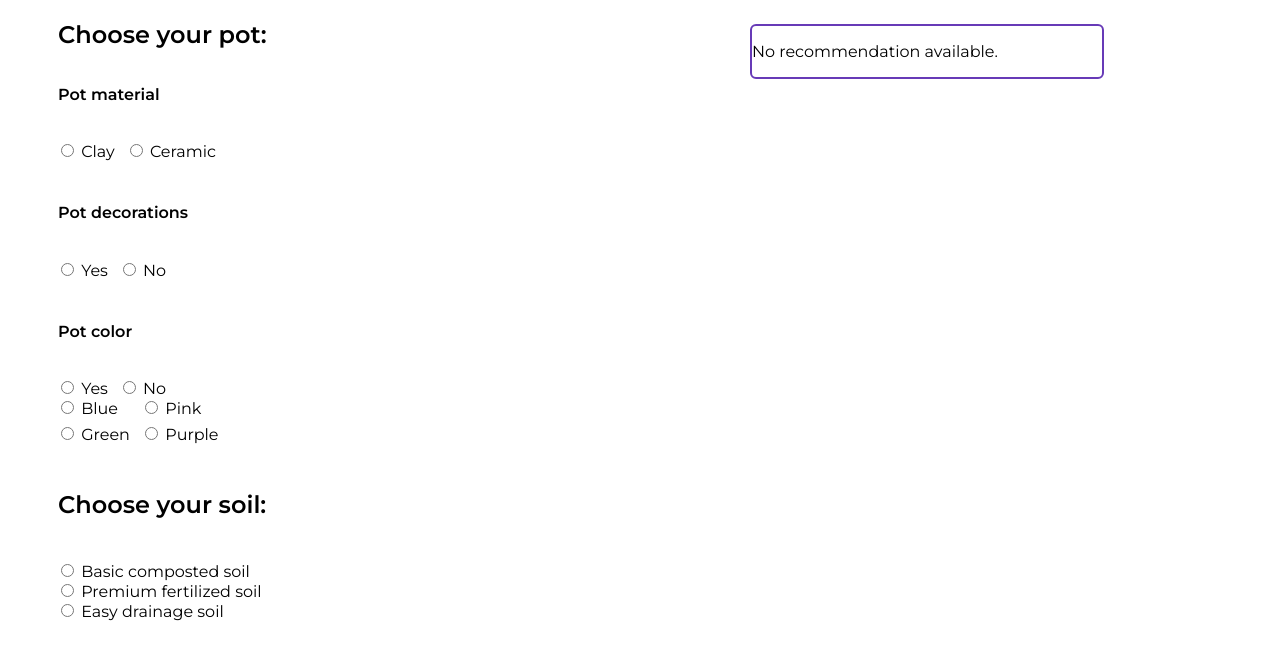
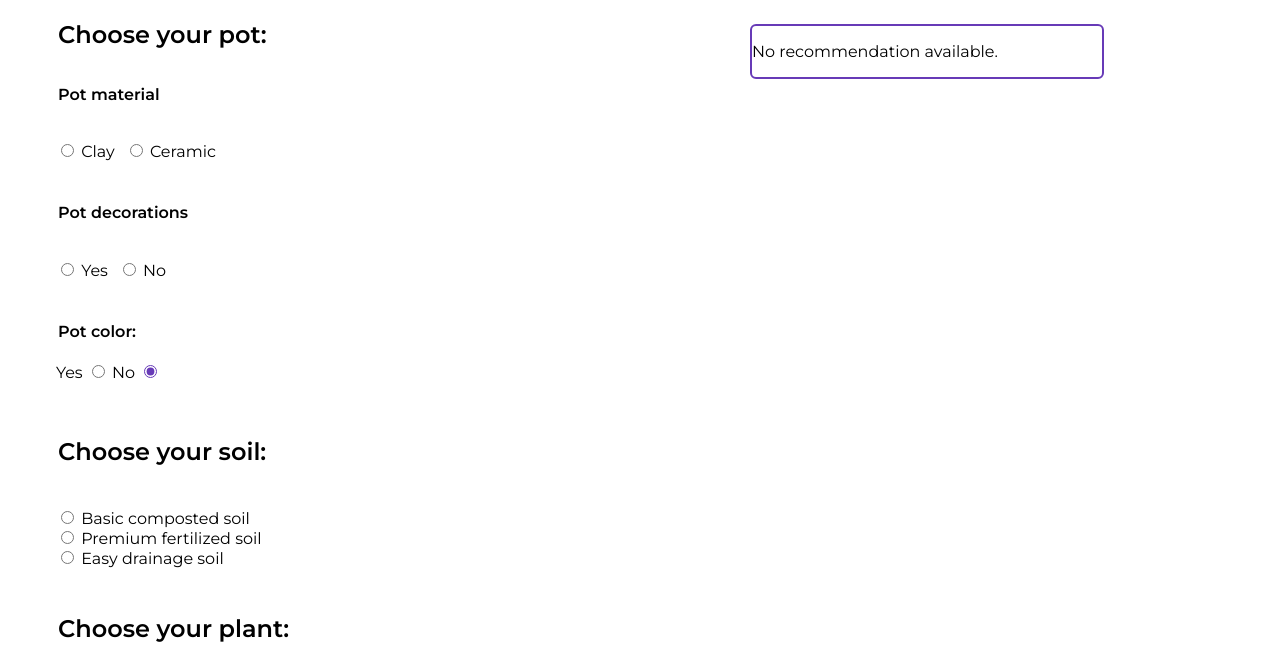
Before and after one commit to ValeriaMuSe/js-plants-site, a website with bundled scripts: page customize-plant.html in a window 1280 px wide. Shown: the part 82-742 px from the top of the page. Built offline with nearby package versions, Linux system fonts and the light colour scheme.

Commit message:
feat(html/js): add some changes

```diff
--- a/customize-plant.html
+++ b/customize-plant.html
@@ -1,5 +1,6 @@
 <!Doctype html>
 <html lang="en">
+
 <head>
   <meta charset="UTF-8" />
   <meta http-equiv="X-UA-Compatible" content="IE=edge" />
@@ -8,11 +9,9 @@
   <link rel="stylesheet" href="styles/styles.css" />
   <link rel="preconnect" href="https://fonts.googleapis.com" />
   <link rel="preconnect" href="https://fonts.gstatic.com" crossorigin />
-    <link
-      href="https://fonts.googleapis.com/css2?family=Montserrat:wght@400;500;600&display=swap"
-      rel="stylesheet"
-    />
+  <link href="https://fonts.googleapis.com/css2?family=Montserrat:wght@400;500;600&display=swap" rel="stylesheet" />
 </head>
+
 <body>
   <h1>Customize your plant!</h1>
   <form class="general-container" id="plants-form">
@@ -45,41 +44,30 @@
         </li>
       </ul>
     </fieldset>
-      <p class="subtitle-section">Pot color</p>
-      <fieldset id="" action="">
-        <ul>
-          <div class="pot-container pots__container--color">
-            <li>
-              <input type="radio" name="pots-color" id="yes-color" value="Yes" required />
-              <label for="yes-color">Yes</label>
-            </li>
-            <li class="pot--margin">
-              <input type="radio" name="pots-color" id="no-color" value="No" required />
-              <label for="no-color">No</label>
-            </li>
+    <p class="subtitle-section">Pot color:</p>
+    <fieldset>
+      <div class="color-select">
+        <label for="color-toggle-yes">Yes</label>
+        <input type="radio" name="color-toggle" id="color-toggle-yes" required>
+      <label for="color-toggle-no">No</label>
+      <input type="radio" name="color-toggle" id="color-toggle-no" checked required>
     </div>
-          <div class="pot-container pot__container--color" id="color-options-1">
-            <li>
-              <input type="radio" name="pot-color" id="blue-pot" class="blue-input" value="blue-pot" required />
-              <label class="blue-label" for="blue-pot">Blue</label>
-            </li>
-            <li class="pink-pot--margin">
-              <input type="radio" name="pot-color" id="pink-pot" class="pink-input" value="pink-pot" required />
-              <label class="pink-label" for="pink-pot">Pink</label>
-            </li>
+
+      <div class="color-options">
+        <label for="blue">Blue</label>
+        <input class="blue-input" type="radio" id="blue" name="color">
+
+        <label for="pink">Pink</label>
+        <input class="pink-input" type="radio" id="pink" name="color">
+
+        <label for="green">Green</label>
+        <input class="green-input" type="radio" id="green" name="color">
+
+        <label for="purple">Purple</label>
+        <input type="radio" id="purple" name="color">
       </div>
-          <div class="pot-container" id="color-options-2">
-            <li>
-              <input type="radio" name="pot-color" id="green-pot" class="green-input" value="green-pot" required />
-              <label class="green-label" for="green-pot">Green</label>
-            </li>
-            <li>
-              <input type="radio" name="pot-color" id="purple-pot" value="purple-pot" required />
-              <label class="purple-label" for="purple-pot">Purple</label>
-            </li>
-          </div>
-        </ul>
     </fieldset>
+
     <h2>Choose your soil:</h2>
     <fieldset id="soilForm" action="">
       <ul>
@@ -131,4 +119,5 @@
   <div class="plant-info"></div>
 </body>
 <script type="module" src="js/customize-plant.js"></script>
+
 </html>
--- a/js/customize-plant.js
+++ b/js/customize-plant.js
@@ -1,3 +1,11 @@
+
+import { setupColorToggle } from './modules/colorToggle.js';
+
+document.addEventListener('DOMContentLoaded', () => {
+    setupColorToggle();
+});
+
+
 import renderRecommendationPage2 from './modules/renderPreviewPage2.js'
 
 renderRecommendationPage2()
--- /dev/null
+++ b/js/modules/colorToggle.js
@@ -0,0 +1,14 @@
+
+export function setupColorToggle() {
+    const colorToggleYes = document.getElementById('color-toggle-yes');
+    const colorToggleNo = document.getElementById('color-toggle-no');
+    const colorOptions = document.querySelector('.color-options');
+
+    colorToggleYes.addEventListener('change', () => {
+        colorOptions.style.display = 'block';
+    });
+
+    colorToggleNo.addEventListener('change', () => {
+        colorOptions.style.display = 'none';
+    });
+}
--- a/styles/styles.css
+++ b/styles/styles.css
@@ -228,3 +228,11 @@ fieldset {
   left: 125px;
   top: 250px;
 }
+
+.color-options {
+  display: none;
+}
+
+.color-select {
+  margin-bottom: 25px;
+}
```
Lines whose indentation alone changed are shown as unchanged.
